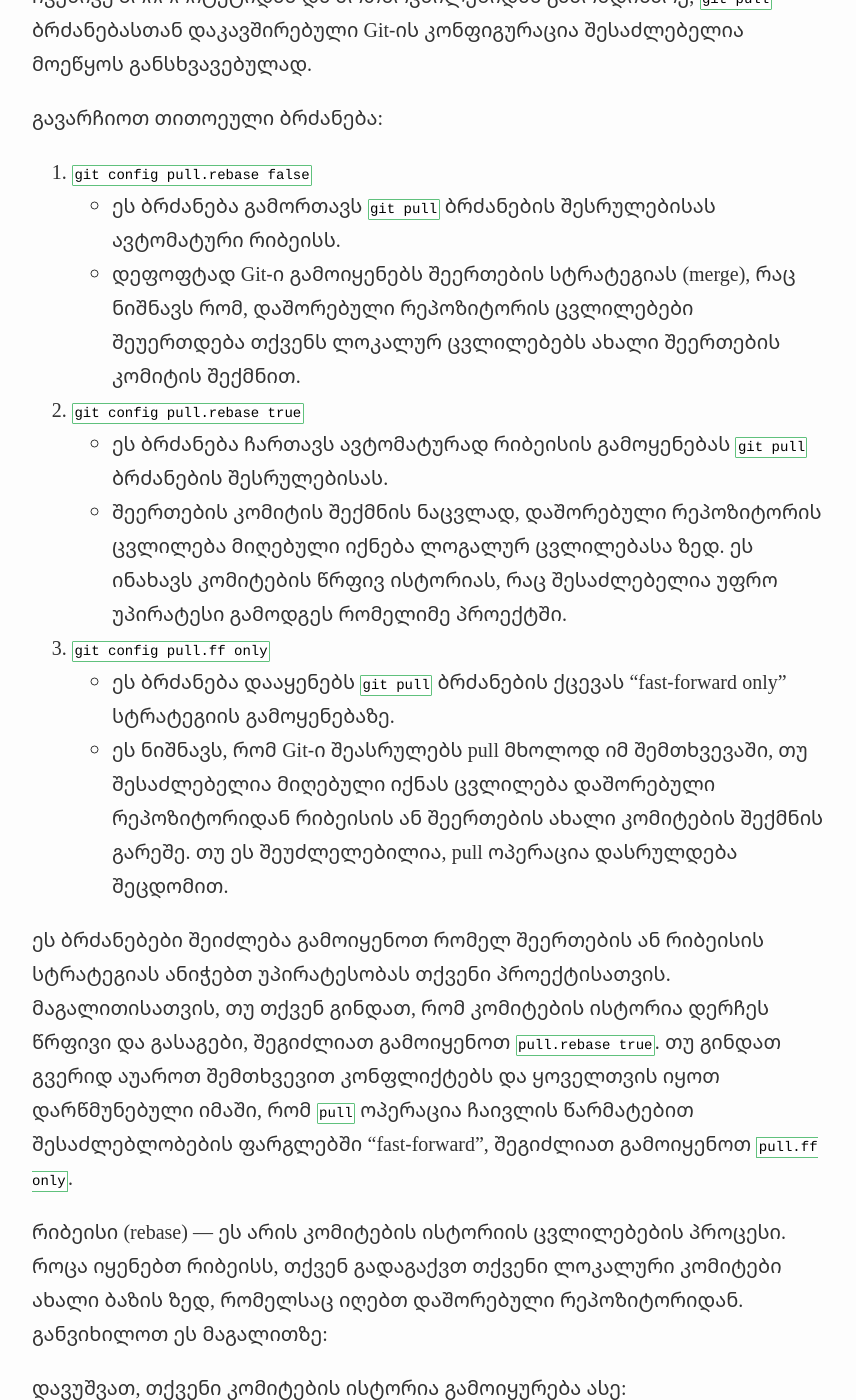
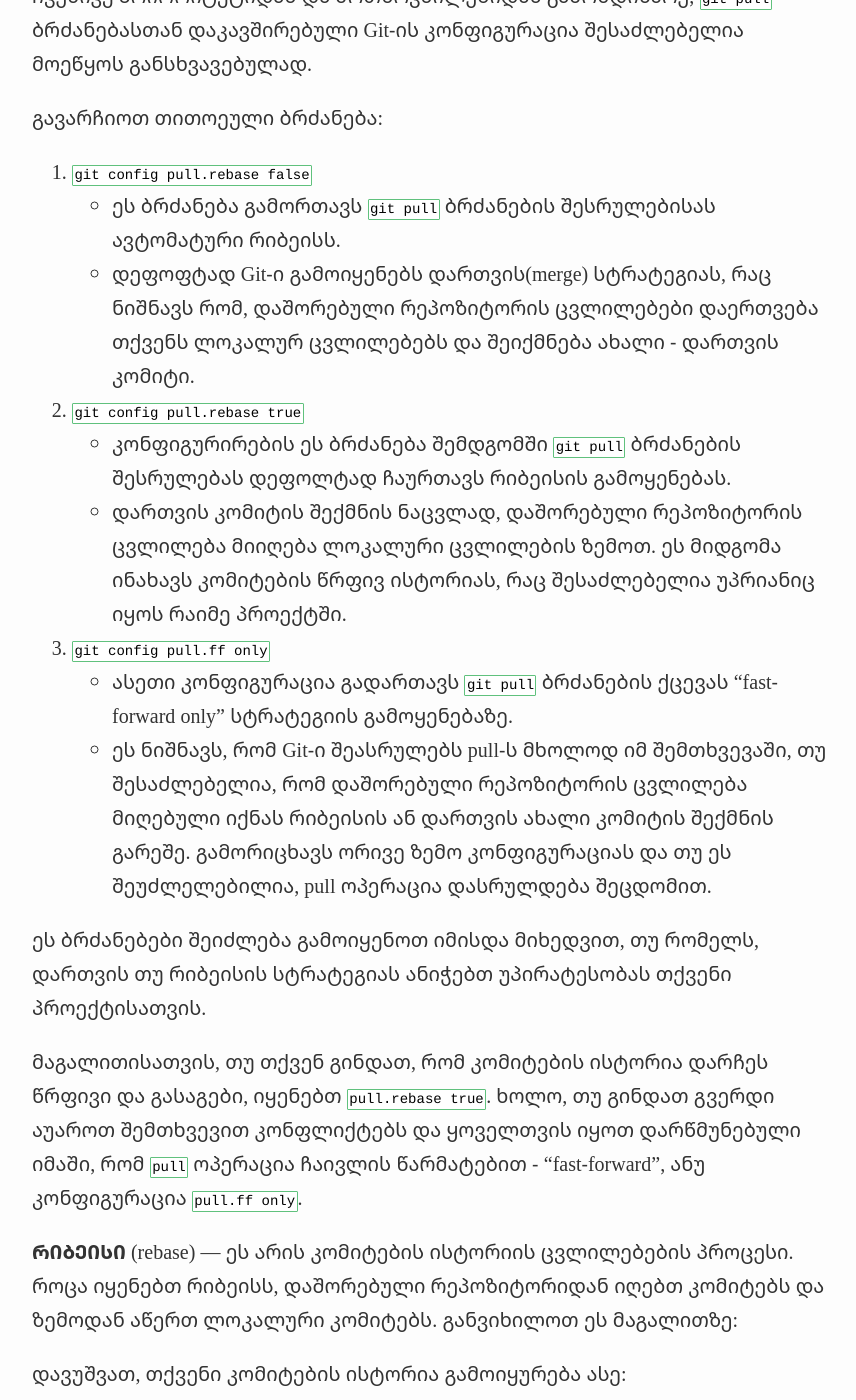
Before and after one commit to avtotrainer/portfolio, a Jekyll site: the page built from _posts/2024-06-02-gitpull.md, in a window 1280 px wide and 1400 px high, scrolled down 323 px. Shown: the whole window, without its empty margins (208-1064 px from the left). Built offline with Jekyll 4.4.1, drawn with Linux system fonts in a browser that asks for light colours; nearby versions of some CDN libraries; some of the changed text lies outside the part shown.

````diff
--- a/_layouts/post.html
+++ b/_layouts/post.html
@@ -3,7 +3,9 @@ layout: default
 ---
 <h2 class="post-headline">{{page.title}}</h2>
 <p class="meta"><small>{{page.date | date: '%B %d, %Y'}}</small></p>
-
+{% if page.image %}
+  <img src="{{ page.image | relative_url }}" alt="{{ page.title }}">
+{% endif %}
 {{content}}
 
 <!-- Comments only for posts -->
--- a/_posts/2024-06-02-gitpull.md
+++ b/_posts/2024-06-02-gitpull.md
@@ -10,19 +10,21 @@ title: git pull კონფიგურაცია
 
 1. `git config pull.rebase false`
    - ეს ბრძანება გამორთავს `git pull` ბრძანების შესრულებისას ავტომატური რიბეისს.
-   - დეფოფტად Git-ი გამოიყენებს შეერთების სტრატეგიას (merge), რაც ნიშნავს რომ, დაშორებული რეპოზიტორის ცვლილებები შეუერთდება თქვენს ლოკალურ ცვლილებებს ახალი შეერთების კომიტის შექმნით.
+   - დეფოფტად Git-ი გამოიყენებს დართვის(merge) სტრატეგიას, რაც ნიშნავს რომ, დაშორებული რეპოზიტორის ცვლილებები დაერთვება თქვენს ლოკალურ ცვლილებებს და შეიქმნება ახალი - დართვის კომიტი.
 
 2. `git config pull.rebase true`
-   - ეს ბრძანება ჩართავს ავტომატურად რიბეისის გამოყენებას `git pull` ბრძანების შესრულებისას.
-   - შეერთების კომიტის შექმნის ნაცვლად, დაშორებული რეპოზიტორის ცვლილება მიღებული იქნება ლოგალურ ცვლილებასა ზედ. ეს ინახავს კომიტების წრფივ ისტორიას, რაც შესაძლებელია უფრო უპირატესი გამოდგეს რომელიმე პროექტში.
+   - კონფიგურირების ეს ბრძანება შემდგომში  `git pull` ბრძანების შესრულებას დეფოლტად ჩაურთავს რიბეისის გამოყენებას.
+   - დართვის კომიტის შექმნის ნაცვლად, დაშორებული რეპოზიტორის ცვლილება მიიღება ლოკალური ცვლილების ზემოთ. ეს მიდგომა ინახავს კომიტების წრფივ ისტორიას, რაც შესაძლებელია უპრიანიც იყოს რაიმე პროექტში.
 
 3. `git config pull.ff only`
-   - ეს ბრძანება დააყენებს `git pull` ბრძანების ქცევას "fast-forward only" სტრატეგიის გამოყენებაზე.
-   - ეს ნიშნავს, რომ Git-ი შეასრულებს pull მხოლოდ იმ შემთხვევაში, თუ შესაძლებელია მიღებული იქნას ცვლილება დაშორებული რეპოზიტორიდან რიბეისის ან შეერთების ახალი კომიტების შექმნის გარეშე. თუ ეს შეუძლელებილია, pull ოპერაცია დასრულდება შეცდომით.
+   - ასეთი კონფიგურაცია გადართავს `git pull` ბრძანების ქცევას "fast-forward only" სტრატეგიის გამოყენებაზე.
+   - ეს ნიშნავს, რომ Git-ი შეასრულებს pull-ს მხოლოდ იმ შემთხვევაში, თუ შესაძლებელია, რომ დაშორებული რეპოზიტორის ცვლილება მიღებული იქნას რიბეისის ან დართვის ახალი კომიტის შექმნის გარეშე. გამორიცხავს ორივე ზემო კონფიგურაციას და თუ ეს შეუძლელებილია, pull ოპერაცია დასრულდება შეცდომით.
 
-ეს ბრძანებები შეიძლება გამოიყენოთ რომელ შეერთების ან რიბეისის სტრატეგიას ანიჭებთ უპირატესობას თქვენი პროექტისათვის. მაგალითისათვის, თუ თქვენ გინდათ, რომ კომიტების ისტორია დერჩეს წრფივი და გასაგები, შეგიძლიათ გამოიყენოთ `pull.rebase true`. თუ გინდათ გვერიდ აუაროთ შემთხვევით კონფლიქტებს და ყოველთვის იყოთ დარწმუნებული იმაში, რომ `pull` ოპერაცია ჩაივლის წარმატებით შესაძლებლობების ფარგლებში "fast-forward", შეგიძლიათ გამოიყენოთ `pull.ff only`.
+ეს ბრძანებები შეიძლება გამოიყენოთ იმისდა მიხედვით, თუ რომელს, დართვის თუ რიბეისის სტრატეგიას ანიჭებთ უპირატესობას თქვენი პროექტისათვის.
 
-რიბეისი (rebase) — ეს არის კომიტების ისტორიის ცვლილებების პროცესი. როცა იყენებთ რიბეისს, თქვენ გადაგაქვთ თქვენი ლოკალური კომიტები ახალი ბაზის ზედ, რომელსაც იღებთ დაშორებული რეპოზიტორიდან. განვიხილოთ ეს მაგალითზე:
+მაგალითისათვის, თუ თქვენ გინდათ, რომ კომიტების ისტორია დარჩეს წრფივი და გასაგები, იყენებთ `pull.rebase true`. ხოლო, თუ გინდათ გვერდი აუაროთ შემთხვევით კონფლიქტებს და ყოველთვის იყოთ დარწმუნებული იმაში, რომ `pull` ოპერაცია ჩაივლის წარმატებით -  "fast-forward", ანუ კონფიგურაცია `pull.ff only`.
+
+**ᲠᲘᲑᲔᲘᲡᲘ** (rebase) — ეს არის კომიტების ისტორიის ცვლილებების პროცესი. როცა იყენებთ რიბეისს, დაშორებული რეპოზიტორიდან იღებთ კომიტებს და ზემოდან აწერთ ლოკალური კომიტებს. განვიხილოთ ეს მაგალითზე:
 
 დავუშვათ, თქვენი კომიტების ისტორია გამოიყურება ასე:
 
@@ -38,14 +40,14 @@ A---B---C (ლოკალური კომიტები)
 D---E---A'---B'---C' (ლოკალური კომიტები რიბეისის შემდეგ)
 ```
 
-თქვენი ლოკალური კომიტები `A`, `B` და `C`  "გადაიწერებიან" და მიიღებიან დაშორებული რეპოზიტორის `D` და `E` კომიტების შემდეგ. რიბეისის მერე `A`, `B` და `C` კოსმიტებს ექნებათ ახალი ხეშები, რადგან მათ ახლა აქვთ ახალი ბაზა.
+თქვენი ლოკალური კომიტები `A`, `B` და `C`  „გადაეწერერება“ დაშორებული რეპოზიტორის `D` და `E` კომიტებს. რიბეისის მერე `A`, `B` და `C` კომიტებს გაუჩნდებათ ახალი ხეშები, რადგან მათ ექმნებათ ახალი ბაზა.
 
 რიბეისის ძირითადი უპირატესობა:
 
-1. **სუფთა ისტორია**: რიბეისი ისტორიას ინახავს წრფივად და გასაგებად, გამორიცხავს ზედმეტ შეერთების კომიტებს.
-2. **კონფლიქტების არიდება**: რიბეისის პროცესში კონფლიქტები მყისვე გადაიჭრება, რაც აიოლებს ცვლილებების ინტეგრაციას.
+1. **სუფთა ისტორია**: რიბეისი ისტორიას ინახავს წრფივად და გასაგებად, გამორიცხავს ზედმეტ დართვის კომიტებს.
+2. **კონფლიქტების არიდება**: არსებული კონფლიქტების გადაჭრა ხდება რიბეისის პროცესშივე, რაც აიოლებს ცვლილებების ინტეგრაციას.
 
 რიბეისის ძირითადი ნაკლი:
 
 1. **ისტორიის შეცვლა**: რიბეისი ცვლის კომიტების ისტორიას, რამაც შეიძლება შექმნას პრობლემები, თუ სხვა დიველოპერები უკვე იყენებენ ამ კომიტებს.
-2. **სირთულე**: დიდი რაოდენობის კონფლიქტების დროს, რიბეისის პროცესი შეიძლება გახდეს რთული და ჩახლართული, ვიდრე ჩვეულებრივი შეერთება.
+2. **სირთულე**: დიდი რაოდენობის კონფლიქტების დროს, რიბეისის პროცესი შეიძლება გახდეს რთული და ჩახლართული, ვიდრე ჩვეულებრივი დართვის პროცესი.
````
Also changed, not shown: _posts/2024-06-03-sass.md (added, +206 -0 lines), assets/images/jeksass.webp (added).
